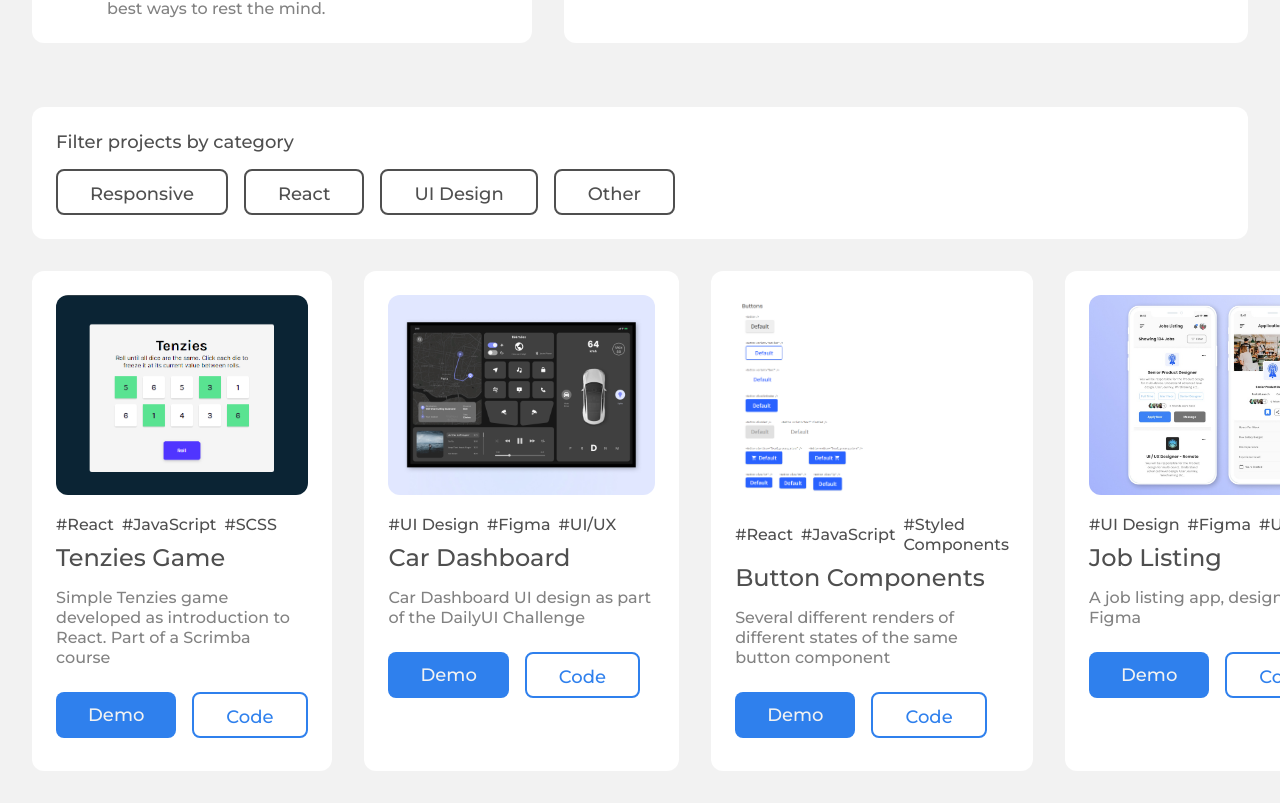
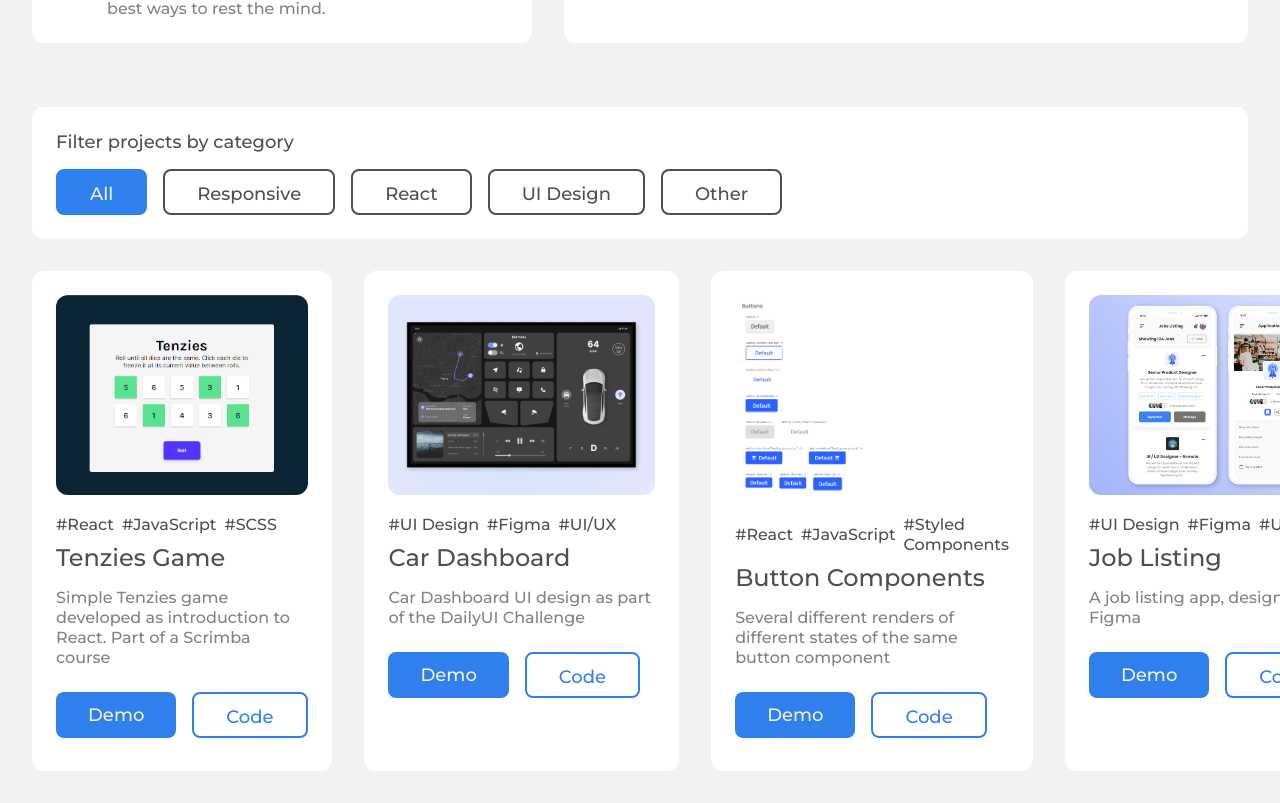
Before and after one commit to hitmaizer/responsive-web-portfolio, a React (Create React App) app: page / in a window 1280 px wide. Shown: the part 1706-2509 px from the top of the page. Built offline with nearby package versions, Linux system fonts and the light colour scheme.

Commit message:
added All btn

```diff
--- a/src/components/Filter.jsx
+++ b/src/components/Filter.jsx
@@ -12,6 +12,7 @@ export default function Filter(props) {
             <div className="filter__card flex-col">
                 <h3 className="filter__title">Filter projects by category</h3>
                 <div className="filter__btns flex-row">
+                    <Btn filterBtn className ="filter selected" id="all" onClick={() => props.stateChanger(0, "all")}>All</Btn>
                     <Btn filterBtn className ="filter" id="responsive" onClick={() => props.stateChanger(1, "responsive")}>Responsive</Btn>
                     <Btn filterBtn className ="filter" id="react" onClick={() => props.stateChanger(2, "react")}>React</Btn>
                     <Btn filterBtn className ="filter" id="ui" onClick={() => props.stateChanger(3, "ui")}>UI Design</Btn>
```
